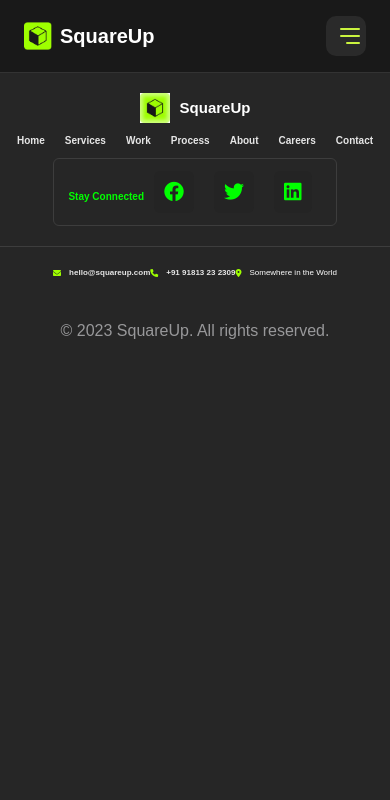
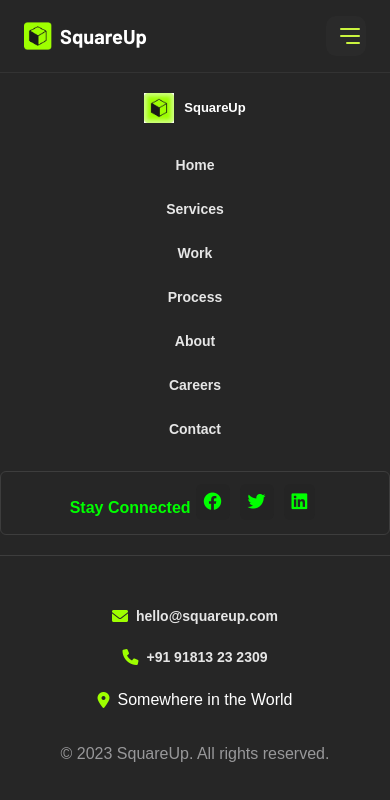
Before and after one commit to AmrKhaled11203/ITI_Final, a React (Create React App) app: page /contact in a window 390 px wide. Shown: the top 800 px of the page. Built offline with nearby package versions, Linux system fonts and the light colour scheme.

Commit message:
footer responciv

```diff
--- a/src/App.js
+++ b/src/App.js
@@ -1,8 +1,6 @@
 import React from "react";
 import { Routes, Route } from "react-router-dom";
 
-
-// استيراد الصفحات
 import Careers from "./pages/Careers";
 // import Home from "./pages/Home";
 // import Services from "./pages/Services";
@@ -11,7 +9,6 @@ import Careers from "./pages/Careers";
  import About from "./pages/About";
 // import Contact from "./pages/Contact";
 
-// استيراد Navbar
 import Navbar from "./components/Navbar";
 import Footer from "./components/Footer";
 
@@ -19,9 +16,7 @@ import Footer from "./components/Footer";
 function App() {
   return (
     <>
-
       <Navbar /> {/* ✅ ثابت في كل الصفحات */}
-
       <Routes>
         {/* <Route path="/" element={<Home />} />
         <Route path="/services" element={<Services />} />
--- a/src/components/about/about_Style.css
+++ b/src/components/about/about_Style.css
@@ -1,23 +1,3 @@
- * {
-  box-sizing: border-box;
-    }
-    body {
-      margin: 0;
-      font-family: Arial, sans-serif;
-      background-color:#262626;
-      color: white;
-    }
-
-
-     .ss{
-       max-width: 80%;
-       margin: 0 auto;
-       padding:40px 24px;
-        border: 0.5px solid rgba (61,61,1);
-       font-size: 0.9rem;
-
-     }
-
 .hero {
   /* background: url('../assets/images/14.jpg') no-repeat center center; */
   background-size: cover;
@@ -28,11 +8,11 @@
 .hero h1 {
   font-size: 36px;
   margin-bottom: 10px;
-      color: #FFFFFF;
+  color: #ffffff;
 }
 .hero p {
   font-size: 16px;
-      color:#E6E6E6;
+  color: #e6e6e6;
   max-width: 700px;
   margin: auto;
 }
@@ -49,7 +29,6 @@
   min-width: 300px;
 }
 .about-text h2 {
-
   font-size: 2rem;
   margin-bottom: 20px;
 }
@@ -69,27 +48,20 @@
 h1 {
   font-size: 2.5rem;
 
-            color:#FFFFFF;
+  color: #ffffff;
   margin-bottom: 50px;
 }
-        .story{
-
-           display: grid ;
-           grid-template-columns: repeat(2,1fr);
-
-
-
+.story {
+  display: grid;
+  grid-template-columns: repeat(2, 1fr);
 }
 
 .story-section {
-
   padding: 30px;
-            border:1px solid #383838 ;
-
+  border: 1px solid #383838;
 }
-        .story-tt{
+.story-tt {
   display: flex;
-
 }
 
 .section-number {
@@ -97,10 +69,9 @@
   font-weight: bold;
   color: #555;
   margin-bottom: 10px;
-            color: #D8FF99;
-
+  color: #d8ff99;
 }
-        .ww{
+.ww {
   font-size: 25px;
   position: relative;
   bottom: 12px;
@@ -110,119 +81,14 @@
   font-size: 1rem;
   margin-bottom: 15px;
   color: #444;
-
 }
 
 .section-content {
   font-size: 1.1rem;
-
 }
-        .hr{
+.hr {
   position: relative;
   top: 20px;
-        }
-
-.last_section {
-  width: 100%;
-  display: flex;
-  flex-direction: column;
-  justify-content: center;
-  align-items: center;
-  padding: 80px 20px;
-  gap: 60px;
-}
-
-.last_section_Top {
-  max-width: 1160px;
-  width: 100%;
-  display: flex;
-  flex-direction: row;
-  justify-content: space-between;
-  gap: 30px;
-}
-
-
-.last_section_Top_Left img {
-   width: 90px;
-
-  border-radius: 14px;
-}
-
-.last_section_Top_Right {
-  width: 100%;
-  display: flex;
-  flex-direction: column;
-  gap: 14px;
-}
-
-.header_of_last_section_Top_Right {
-  font-weight: 500;
-  font-size: 20px;
-  color: rgba(152, 152, 154, 1);
-
-}
-
-.body_of_last_section_Top_Right {
-  font-weight: 400;
-  font-size: 14px;
-  line-height: 150%;
-  color: rgba(152, 152, 154, 1);
-}
-
-.last_Section_Bottom {
-  max-width: 1160px;
-  border: 1px solid rgba(61, 61, 61, 1);
-  display: flex;
-  justify-content: space-around;
-  align-items: center;
-  gap: 20px;
-  border-radius: 10px;
-  padding: 20px 30px;
-}
-
-.last_Section_Bottom_Left {
-  max-width: 961px;
-  width: 100%;
-  display: flex;
-  flex-direction: row;
-  justify-content: center;
-  align-items: center;
-  gap: 14px;
-}
-
-.last_Section_Bottom_Left_Text {
-  max-width: 200px;
-  font-weight: 400;
-  font-size: 18px;
-  color: rgba(152, 152, 154, 1);
-}
-
-.last_Section_Bottom_Left_Input {
-  max-width: 743px;
-  background: rgba(61, 61, 61, 1);
-  border-radius: 6px;
-  padding: 10px 14px;
-  display: flex;
-  flex-direction: column;
-  justify-content: center;
-  align-items: center;
-}
-
-.last_Section_Bottom_Left_Input p {
-  width: 100%;
-  font-weight: 400;
-  font-size: 14px;
-  line-height: 150%;
-  color: rgba(255, 255, 255, 1);
-
-}
-
-.last_Section_Bottom_Right button {
-  width: 119px;
-  padding: 14px 20px;
-  border-radius: 6px;
-  background: rgba(158, 255, 0, 1);
-  border: none;
 }
 
 footer {
@@ -232,6 +98,7 @@
   font-family: Arial, sans-serif;
   text-align: center;
   border-top: 1px solid #333;
+  margin: 0 auto;
 }
 
 .footer-container {
@@ -256,7 +123,7 @@
 .footer-logo-text {
   font-size: 15px;
   font-weight: 600;
-    color: #FFFFFF;
+  color: #ffffff;
 }
 
 .footer-middle ul {
@@ -269,12 +136,10 @@
 }
 
 .footer-middle a {
-    color: #E6E6E6;
+  color: #e6e6e6;
   text-decoration: none;
   font-weight: 600;
 }
-
-
 
 .footer-right {
   display: flex;
@@ -286,8 +151,8 @@
 }
 
 .social-media a {
-    margin:  10px;
-    color: #00FF00;
+  margin: 10px;
+  color: #00ff00;
   font-size: 20px;
   background-color: #242424;
   padding: 10px;
@@ -299,7 +164,7 @@ footer .footer-bottom {
 }
 
 footer .footer-bottom span {
-    color: #00FF00;
+  color: #00ff00;
   font-weight: 600;
 }
 
@@ -318,7 +183,6 @@ footer .footer-bottom span {
 }
 
 .footer-contact-info li {
-
   display: flex;
   align-items: center;
   margin-right: 40px;
@@ -326,15 +190,14 @@ footer .footer-bottom span {
 
 .footer-contact-info i {
   margin-right: 8px;
-    color:#9EFF00;
+  color: #9eff00;
 }
 
 .footer-contact-info a {
-    color:#E6E6E6 ;
+  color: #e6e6e6;
   text-decoration: none;
   font-weight: 600;
 }
-
 
 .footer-copyright {
   display: flex;
@@ -343,18 +206,17 @@ footer .footer-bottom span {
 }
 
 .footer-copyright span {
-    color: #98989A;
+  color: #98989a;
   font-weight: 400;
 }
-.footer-end{
+.footer-end {
   display: flex;
-  justify-content:space-between;
+  justify-content: space-evenly;
   margin-top: 50px;
   border-top: 1px solid rgba(61, 61, 61, 1);
   margin: 0 auto;
-
 }
-@media (max-width: 600px) {
+/* @media (max-width: 600px) {
   .hero {
     padding: 60px 10px 40px;
   }
@@ -369,11 +231,11 @@ footer .footer-bottom span {
   }
 
   .about-text, .about-image {
-    width: 100%;  /* خلي النص والصورة ياخدوا عرض الشاشة بالكامل */
+    width: 100%;
   }
 
   .story {
-    grid-template-columns: 1fr; /* خلي العناصر تحت بعض */
+    grid-template-columns: 1fr;
   }
 
   .story-section {
@@ -459,4 +321,231 @@ footer .footer-bottom span {
 
 
   }
+} */
+/* Tablet (max-width: 992px) */
+@media (max-width: 992px) {
+  .hero {
+    padding: 80px 20px 50px;
   }
+
+  .hero h1 {
+    font-size: 30px;
+  }
+
+  .hero p {
+    font-size: 15px;
+  }
+
+  .about-section {
+    flex-direction: column;
+    padding: 50px 20px;
+  }
+
+  .story {
+    grid-template-columns: 1fr;
+  }
+
+  .section-number {
+    font-size: 4rem;
+  }
+
+  .ww {
+    font-size: 22px;
+  }
+
+  .section-content {
+    font-size: 1rem;
+  }
+
+
+.footer-container {
+  flex-direction: column;
+  align-items: center;
+  gap: 20px;
+}
+
+.footer-middle ul {
+  flex-direction: column;
+  align-items: center;
+  padding-left: 0;
+}
+
+.footer-middle li {
+  margin: 10px 0;
+}
+
+.footer-right {
+  align-self: center;
+}
+
+.footer-contact-info {
+  flex-direction: column;
+  align-items: center;
+}
+
+.footer-contact-info li {
+  margin: 10px 0;
+}
+
+.footer-copyright {
+  justify-content: center;
+}
+
+.footer-end {
+  flex-direction: column;
+  align-items: center;
+  gap: 10px;
+  padding: 20px 0;
+}
+}
+/* Mobile (max-width: 768px) */
+@media (max-width: 768px) {
+  .hero {
+    padding: 60px 15px 40px;
+  }
+
+  .hero h1 {
+    font-size: 24px;
+  }
+
+  .hero p {
+    font-size: 14px;
+    max-width: 100%;
+  }
+
+  .about-section {
+    padding: 40px 15px;
+    gap: 30px;
+  }
+
+  .about-text h2 {
+    font-size: 1.5rem;
+  }
+
+  .about-text p {
+    font-size: 14px;
+  }
+
+  .story-section {
+    padding: 20px;
+  }
+
+  .section-number {
+    font-size: 3rem;
+  }
+
+  .ww {
+    font-size: 20px;
+  }
+
+  .section-content {
+    font-size: 0.95rem;
+  }
+
+  .footer-container {
+    flex-direction: column;
+    align-items: center;
+    text-align: center;
+  }
+
+  .footer-left {
+    justify-content: center;
+  }
+
+  .footer-middle ul {
+    flex-direction: column;
+    align-items: center;
+  }
+
+  .footer-right {
+    justify-content: center;
+    width: 100%;
+  }
+
+  .social-media a {
+    margin: 5px;
+  }
+
+  .footer-contact-info ul {
+    flex-direction: column;
+    align-items: center;
+    text-align: center;
+  }
+
+  .footer-contact-info li {
+    margin-right: 0;
+    margin-bottom: 10px;
+  }
+
+  .footer-copyright {
+    justify-content: center;
+    text-align: center;
+    margin-top: 10px;
+  }
+
+  .footer-end {
+    flex-direction: column;
+    align-items: center;
+    text-align: center;
+  }
+}
+
+/* Extra Small Devices (max-width: 576px) */
+@media (max-width: 576px) {
+  h1 {
+    font-size: 2rem;
+  }
+
+  .hero h1 {
+    font-size: 20px;
+  }
+
+  .hero p {
+    font-size: 13px;
+  }
+
+  .about-text h2 {
+    font-size: 1.25rem;
+  }
+
+  .about-text p {
+    font-size: 13px;
+  }
+
+  .section-number {
+    font-size: 2.5rem;
+  }
+
+  .ww {
+    font-size: 18px;
+  }
+
+  .section-content {
+    font-size: 0.9rem;
+  }
+
+  .footer-logo-text {
+    font-size: 13px;
+  }
+
+  .footer-middle a {
+    font-size: 14px;
+  }
+
+  .footer-contact-info a {
+    font-size: 14px;
+  }
+
+  .footer-contact-info i {
+    font-size: 16px;
+  }
+
+  .social-media a {
+    font-size: 18px;
+    padding: 8px;
+  }
+
+  .footer-right {
+    padding: 14px 10px;
+  }
+}
--- a/src/index.css
+++ b/src/index.css
@@ -6,7 +6,7 @@
   --active-page-color: #9eff00;
   --active-page-border-color: #64685d;
   --text-color: #ffffff;
-  --background-color: #191919;
+  --background-color: #262626;
   --font-family: "Barlow", sans-serif;
   --transition-speed: 0.3s;
 }
```
Also changed, not shown: src/assets/images/about images/About.html (deleted, +0 -179 lines). Lines whose indentation alone changed are shown as unchanged.
